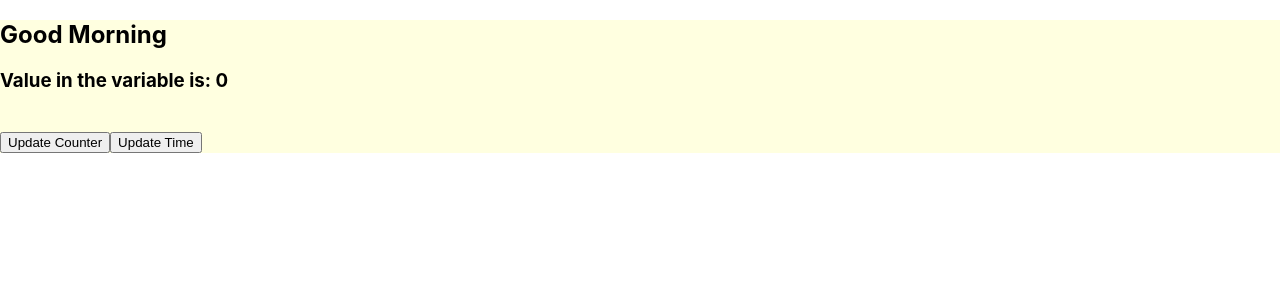
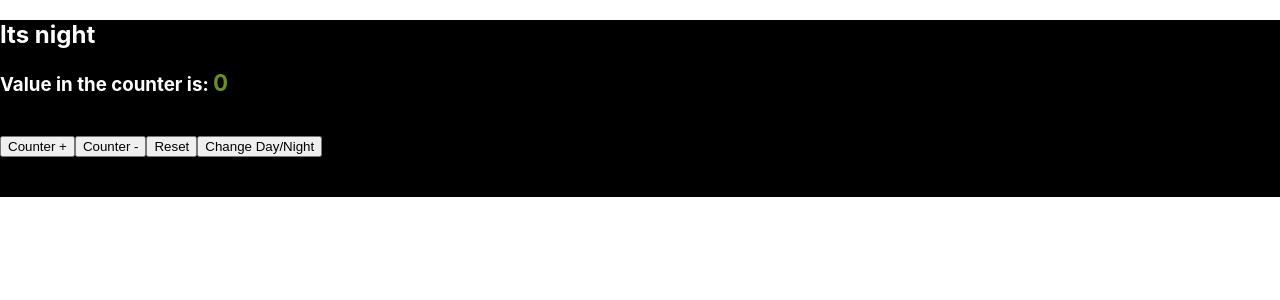
Before and after one commit to waseem602/counter-react-app, a React (Create React App) app: page / in a window 1280 px wide. Shown: the top 300 px of the page. Built offline with nearby package versions, Linux system fonts and the light colour scheme.

Commit message:
modified app.js, app.css, and message.js

```diff
--- a/src/App.css
+++ b/src/App.css
@@ -1,7 +1,16 @@
-
-.dayLight {
-  background-color: lightyellow;
+.day {
+  color:black;
+  background-color: burlywood;
 }
-.night {
-  background-color: lightgray;
+.night{
+  color:white;
+  background-color: black;
 }
+.default {
+  color:black;
+  background-color: black;
+}
+b {
+  color: olivedrab;
+  font-size: larger;
+}
--- a/src/App.js
+++ b/src/App.js
@@ -2,26 +2,51 @@ import React, {useState} from 'react';
 import './App.css';
 import {Message} from './Message';
 
+function App() {
 
-function App() {
   let [count, setCount] = useState(0);
-  let [time, setTime]=useState(true);
+  let [time, setTime]=useState(false);
 
   return (
-    <div className={time ? 'dayLight' : 'night'}>
-      <h2>Good {time ? 'Morning':'Night'}</h2>
+
+    <body className={time ? 'day' : 'night'}>
+    <div>
+
+      <h2 className={time ? 'day':'night'}>
+        Its {time ? 'day':'night'}
+      </h2>
     <Message counter={count}/>
+
     <br />
 
-      <button onClick={
-        ()=>setCount(++count)
-        }>
-          Update Counter
+      <button onClick={()=>setCount(++count)}>
+          Counter +
       </button>
-      <button onClick={()=>setTime(!time)}>Update Time</button>
+
+      <button onClick={()=>setCount(--count)}>
+          Counter -
+      </button>
+
+      <button onClick={()=>setCount(0)}>
+          Reset
+      </button>
+
+      <button onClick={()=>setTime(!time)}>
+        Change Day/Night
+      </button>
+
+      <br />
+      <br />
+      <br />
 
     </div>
+    </body>
+
+
+
   );
+
 }
 
+
 export default App;
--- a/src/Message.js
+++ b/src/Message.js
@@ -1,7 +1,8 @@
 import React from 'react';
+import "./App.css";
 
 export function Message(props){
     return(
-    <h3>Value in the variable is: {props.counter}</h3>
+    <h3>Value in the counter is: <b>{props.counter}</b></h3>
     );
 }
```
